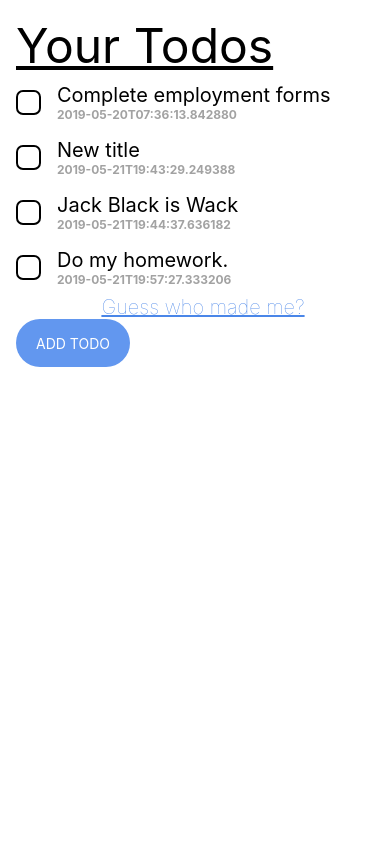
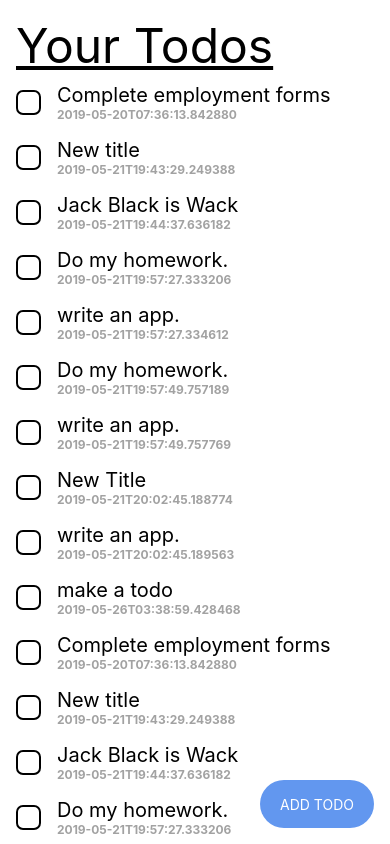
Before and after one commit to varlack1021/Lulla, a React Native app in the folder mobile/: screen / in a window 390 px wide. Shown: the top 844 px of the page. Built offline with nearby package versions, Linux system fonts and the light colour scheme.

Commit message:
The Extended FAB's been positioned

```diff
--- a/mobile/App.js
+++ b/mobile/App.js
@@ -56,166 +56,166 @@ let testdata = {
         "dueDate": null,
         "parentId": null
       },
-      // {
-      //   "id": "7",
-      //   "title": "write an app.",
-      //   "description": null,
-      //   "dateCreated": "2019-05-21T19:57:27.334612",
-      //   "completed": true,
-      //   "dateCompleted": "2019-05-21T19:57:27.334622",
-      //   "dueDate": "2019-05-21T19:56:44",
-      //   "parentId": null
-      // },
-      // {
-      //   "id": "8",
-      //   "title": "Do my homework.",
-      //   "description": "Get your homework finished jordane!",
-      //   "dateCreated": "2019-05-21T19:57:49.757189",
-      //   "completed": false,
-      //   "dateCompleted": null,
-      //   "dueDate": null,
-      //   "parentId": null
-      // },
-      // {
-      //   "id": "9",
-      //   "title": "write an app.",
-      //   "description": null,
-      //   "dateCreated": "2019-05-21T19:57:49.757769",
-      //   "completed": true,
-      //   "dateCompleted": "2019-05-21T19:57:49.757780",
-      //   "dueDate": "2019-05-21T20:01:16.079090",
-      //   "parentId": null
-      // },
-      // {
-      //   "id": "13",
-      //   "title": "New Title",
-      //   "description": "Get your homework finished jordane!",
-      //   "dateCreated": "2019-05-21T20:02:45.188774",
-      //   "completed": false,
-      //   "dateCompleted": null,
-      //   "dueDate": "2019-05-21T20:02:35.342864",
-      //   "parentId": null
-      // },
-      // {
-      //   "id": "14",
-      //   "title": "write an app.",
-      //   "description": null,
-      //   "dateCreated": "2019-05-21T20:02:45.189563",
-      //   "completed": true,
-      //   "dateCompleted": "2019-05-21T20:02:45.189574",
-      //   "dueDate": null,
-      //   "parentId": null
-      // },
-      // {
-      //   "id": "15",
-      //   "title": "make a todo",
-      //   "description": null,
-      //   "dateCreated": "2019-05-26T03:38:59.428468",
-      //   "completed": false,
-      //   "dateCompleted": null,
-      //   "dueDate": null,
-      //   "parentId": null
-      // },
-    //   {
-    //     "id": "33",
-    //     "title": "Complete employment forms",
-    //     "description": null,
-    //     "dateCreated": "2019-05-20T07:36:13.842880",
-    //     "completed": false,
-    //     "dateCompleted": null,
-    //     "dueDate": null,
-    //     "parentId": null
-    //   },
-    //   {
-    //     "id": "34",
-    //     "title": "New title",
-    //     "description": null,
-    //     "dateCreated": "2019-05-21T19:43:29.249388",
-    //     "completed": true,
-    //     "dateCompleted": "2019-05-26T03:40:50.254061",
-    //     "dueDate": null,
-    //     "parentId": null
-    //   },
-    //   {
-    //     "id": "35",
-    //     "title": "Jack Black is Wack",
-    //     "description": null,
-    //     "dateCreated": "2019-05-21T19:44:37.636182",
-    //     "completed": true,
-    //     "dateCompleted": "2019-05-21T19:44:37.636197",
-    //     "dueDate": null,
-    //     "parentId": null
-    //   },
-    //   {
-    //     "id": "36",
-    //     "title": "Do my homework.",
-    //     "description": "Get your homework finished jordane!",
-    //     "dateCreated": "2019-05-21T19:57:27.333206",
-    //     "completed": false,
-    //     "dateCompleted": null,
-    //     "dueDate": null,
-    //     "parentId": null
-    //   },
-    //   {
-    //     "id": "37",
-    //     "title": "write an app.",
-    //     "description": null,
-    //     "dateCreated": "2019-05-21T19:57:27.334612",
-    //     "completed": true,
-    //     "dateCompleted": "2019-05-21T19:57:27.334622",
-    //     "dueDate": "2019-05-21T19:56:44",
-    //     "parentId": null
-    //   },
-    //   {
-    //     "id": "38",
-    //     "title": "Do my homework.",
-    //     "description": "Get your homework finished jordane!",
-    //     "dateCreated": "2019-05-21T19:57:49.757189",
-    //     "completed": false,
-    //     "dateCompleted": null,
-    //     "dueDate": null,
-    //     "parentId": null
-    //   },
-    //   {
-    //     "id": "39",
-    //     "title": "write an app.",
-    //     "description": null,
-    //     "dateCreated": "2019-05-21T19:57:49.757769",
-    //     "completed": true,
-    //     "dateCompleted": "2019-05-21T19:57:49.757780",
-    //     "dueDate": "2019-05-21T20:01:16.079090",
-    //     "parentId": null
-    //   },
-    //  {
-    //     "id": "313",
-    //     "title": "New Title",
-    //     "description": "Get your homework finished jordane!",
-    //     "dateCreated": "2019-05-21T20:02:45.188774",
-    //     "completed": false,
-    //     "dateCompleted": null,
-    //     "dueDate": "2019-05-21T20:02:35.342864",
-    //     "parentId": null
-    //   },
-    //   {
-    //     "id": "314",
-    //     "title": "write an app.",
-    //     "description": null,
-    //     "dateCreated": "2019-05-21T20:02:45.189563",
-    //     "completed": true,
-    //     "dateCompleted": "2019-05-21T20:02:45.189574",
-    //     "dueDate": null,
-    //     "parentId": null
-    //   },
-    //   {
-    //     "id": "315",
-    //     "title": "make a todo",
-    //     "description": null,
-    //     "dateCreated": "2019-05-26T03:38:59.428468",
-    //     "completed": false,
-    //     "dateCompleted": null,
-    //     "dueDate": null,
-    //     "parentId": null
-    //   }
+      {
+        "id": "7",
+        "title": "write an app.",
+        "description": null,
+        "dateCreated": "2019-05-21T19:57:27.334612",
+        "completed": true,
+        "dateCompleted": "2019-05-21T19:57:27.334622",
+        "dueDate": "2019-05-21T19:56:44",
+        "parentId": null
+      },
+      {
+        "id": "8",
+        "title": "Do my homework.",
+        "description": "Get your homework finished jordane!",
+        "dateCreated": "2019-05-21T19:57:49.757189",
+        "completed": false,
+        "dateCompleted": null,
+        "dueDate": null,
+        "parentId": null
+      },
+      {
+        "id": "9",
+        "title": "write an app.",
+        "description": null,
+        "dateCreated": "2019-05-21T19:57:49.757769",
+        "completed": true,
+        "dateCompleted": "2019-05-21T19:57:49.757780",
+        "dueDate": "2019-05-21T20:01:16.079090",
+        "parentId": null
+      },
+      {
+        "id": "13",
+        "title": "New Title",
+        "description": "Get your homework finished jordane!",
+        "dateCreated": "2019-05-21T20:02:45.188774",
+        "completed": false,
+        "dateCompleted": null,
+        "dueDate": "2019-05-21T20:02:35.342864",
+        "parentId": null
+      },
+      {
+        "id": "14",
+        "title": "write an app.",
+        "description": null,
+        "dateCreated": "2019-05-21T20:02:45.189563",
+        "completed": true,
+        "dateCompleted": "2019-05-21T20:02:45.189574",
+        "dueDate": null,
+        "parentId": null
+      },
+      {
+        "id": "15",
+        "title": "make a todo",
+        "description": null,
+        "dateCreated": "2019-05-26T03:38:59.428468",
+        "completed": false,
+        "dateCompleted": null,
+        "dueDate": null,
+        "parentId": null
+      },
+      {
+        "id": "33",
+        "title": "Complete employment forms",
+        "description": null,
+        "dateCreated": "2019-05-20T07:36:13.842880",
+        "completed": false,
+        "dateCompleted": null,
+        "dueDate": null,
+        "parentId": null
+      },
+      {
+        "id": "34",
+        "title": "New title",
+        "description": null,
+        "dateCreated": "2019-05-21T19:43:29.249388",
+        "completed": true,
+        "dateCompleted": "2019-05-26T03:40:50.254061",
+        "dueDate": null,
+        "parentId": null
+      },
+      {
+        "id": "35",
+        "title": "Jack Black is Wack",
+        "description": null,
+        "dateCreated": "2019-05-21T19:44:37.636182",
+        "completed": true,
+        "dateCompleted": "2019-05-21T19:44:37.636197",
+        "dueDate": null,
+        "parentId": null
+      },
+      {
+        "id": "36",
+        "title": "Do my homework.",
+        "description": "Get your homework finished jordane!",
+        "dateCreated": "2019-05-21T19:57:27.333206",
+        "completed": false,
+        "dateCompleted": null,
+        "dueDate": null,
+        "parentId": null
+      },
+      {
+        "id": "37",
+        "title": "write an app.",
+        "description": null,
+        "dateCreated": "2019-05-21T19:57:27.334612",
+        "completed": true,
+        "dateCompleted": "2019-05-21T19:57:27.334622",
+        "dueDate": "2019-05-21T19:56:44",
+        "parentId": null
+      },
+      {
+        "id": "38",
+        "title": "Do my homework.",
+        "description": "Get your homework finished jordane!",
+        "dateCreated": "2019-05-21T19:57:49.757189",
+        "completed": false,
+        "dateCompleted": null,
+        "dueDate": null,
+        "parentId": null
+      },
+      {
+        "id": "39",
+        "title": "write an app.",
+        "description": null,
+        "dateCreated": "2019-05-21T19:57:49.757769",
+        "completed": true,
+        "dateCompleted": "2019-05-21T19:57:49.757780",
+        "dueDate": "2019-05-21T20:01:16.079090",
+        "parentId": null
+      },
+     {
+        "id": "313",
+        "title": "New Title",
+        "description": "Get your homework finished jordane!",
+        "dateCreated": "2019-05-21T20:02:45.188774",
+        "completed": false,
+        "dateCompleted": null,
+        "dueDate": "2019-05-21T20:02:35.342864",
+        "parentId": null
+      },
+      {
+        "id": "314",
+        "title": "write an app.",
+        "description": null,
+        "dateCreated": "2019-05-21T20:02:45.189563",
+        "completed": true,
+        "dateCompleted": "2019-05-21T20:02:45.189574",
+        "dueDate": null,
+        "parentId": null
+      },
+      {
+        "id": "315",
+        "title": "make a todo",
+        "description": null,
+        "dateCreated": "2019-05-26T03:38:59.428468",
+        "completed": false,
+        "dateCompleted": null,
+        "dueDate": null,
+        "parentId": null
+      }
     ]
   }
 }
@@ -247,9 +247,11 @@ export default class App extends Component<Props> {
               ListFooterComponent={
                 <View>
                   <FooterView text="Guess who made me?" componentId={this.props.componentId}/>
-                  <ExtendedFloatingActionButton text="add todo" componentId={this.props.componentId}/>
                 </View>
               }/>
+        </View>
+        <View style={{position:'absolute', right: 16, bottom: 16}}>
+          <ExtendedFloatingActionButton text="add todo" componentId={this.props.componentId}/>
         </View>
       </View>
     );
@@ -279,5 +281,6 @@ const styles = StyleSheet.create({
  *
  * ~~~Extended FAB Component
  * I don't know how to fully evaulate the effects of flex box statements.
+ * - Add shadowing and basic animation to the FAB
  *
  */
```
